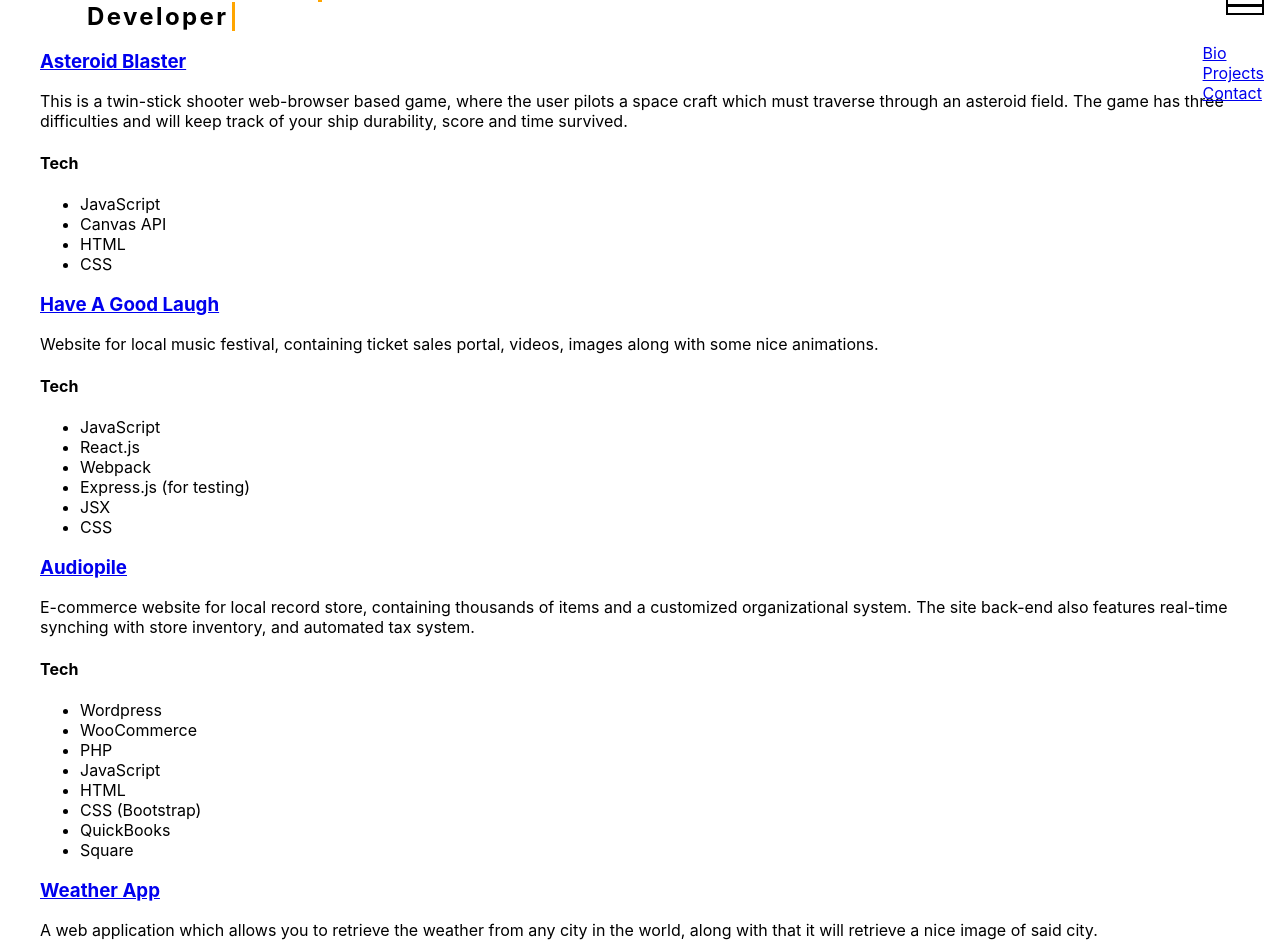
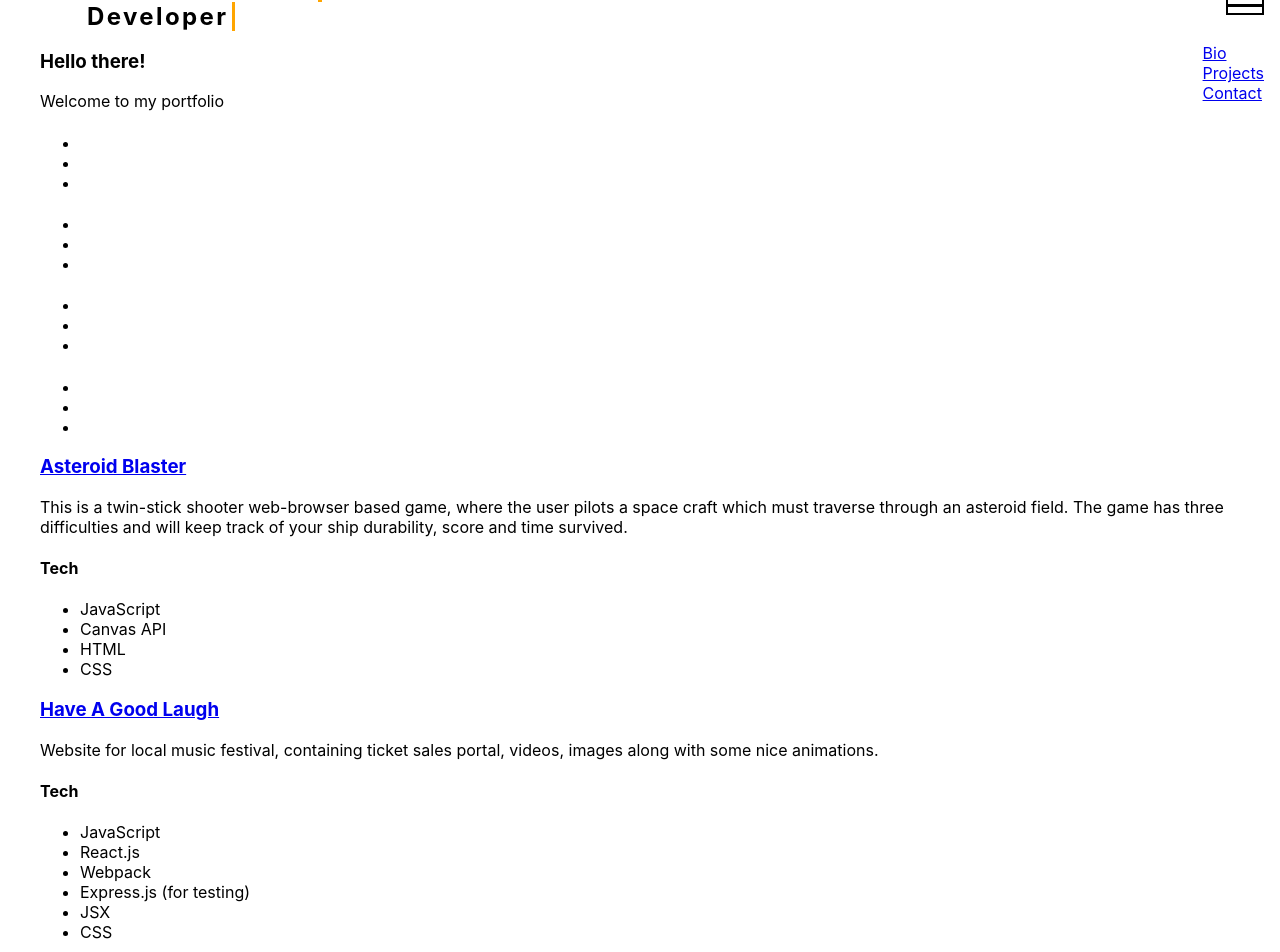
Before and after one commit to cordellbonnieux/portfolio, a React (Create React App) app: page / in a window 1280 px wide. Shown: the part 37-989 px from the top of the page. Built offline with nearby package versions, Linux system fonts and the light colour scheme.

Commit message:
Added bio data and section to app

```diff
--- a/src/App.js
+++ b/src/App.js
@@ -4,12 +4,11 @@ import Footer from './components/Footer'
 import './App.css'
 
 function App(props) {
-  let [ projects ] = [ props ]
-
+  let { projects, bio } = props
   return (
     <div className="App" key="app">
       <Header key="header"/>
-      <Main projects={projects.projects} key="main" />
+      <Main projects={projects} bio={bio} key="main" />
       <Footer key="footer"/>
     </div>
   )
--- a/src/components/Item.js
+++ b/src/components/Item.js
@@ -25,7 +25,7 @@ export default function Item(props) {
     // link determines how items are rendered
     if (link) {
         container = (
-            <a href={link} target='_blank'>
+            <a href={link} target='_blank' rel="noreferrer">
                 <Image source={img} alt={title} />
                 <Title heading={title} />
             </a>
--- a/src/components/Main.js
+++ b/src/components/Main.js
@@ -3,10 +3,11 @@ import Page from './Page'
 // add other pages to this
 
 export default function Main(props) {
-    let [ projects ] = [ props ]
+    let { projects, bio } = props
     return (
         <main>
-            <Page key={projects.id} items={projects.projects.items} page={projects.projects.page}/>
+            <Page key={bio.id} items={bio.items} page={bio.page}/>
+            <Page key={projects.id} items={projects.items} page={projects.page}/>
         </main>
     )
 }
--- a/src/data/bio.json
+++ b/src/data/bio.json
@@ -2,8 +2,8 @@
     "page": "bio",
     "items": [
         {
-            "title": "",
-            "text": "",
+            "title": "Hello there!",
+            "text": "Welcome to my portfolio",
             "image": "",
             "link": "",
             "list": {
--- a/src/index.js
+++ b/src/index.js
@@ -4,11 +4,12 @@ import './index.css';
 import App from './App';
 import reportWebVitals from './reportWebVitals';
 import projects from './data/projects.json'
+import bio from './data/bio.json'
 
 const root = ReactDOM.createRoot(document.getElementById('root'));
 root.render(
   <React.StrictMode>
-    <App projects={projects}/>
+    <App projects={projects} bio={bio}/>
   </React.StrictMode>
 );
 
```
